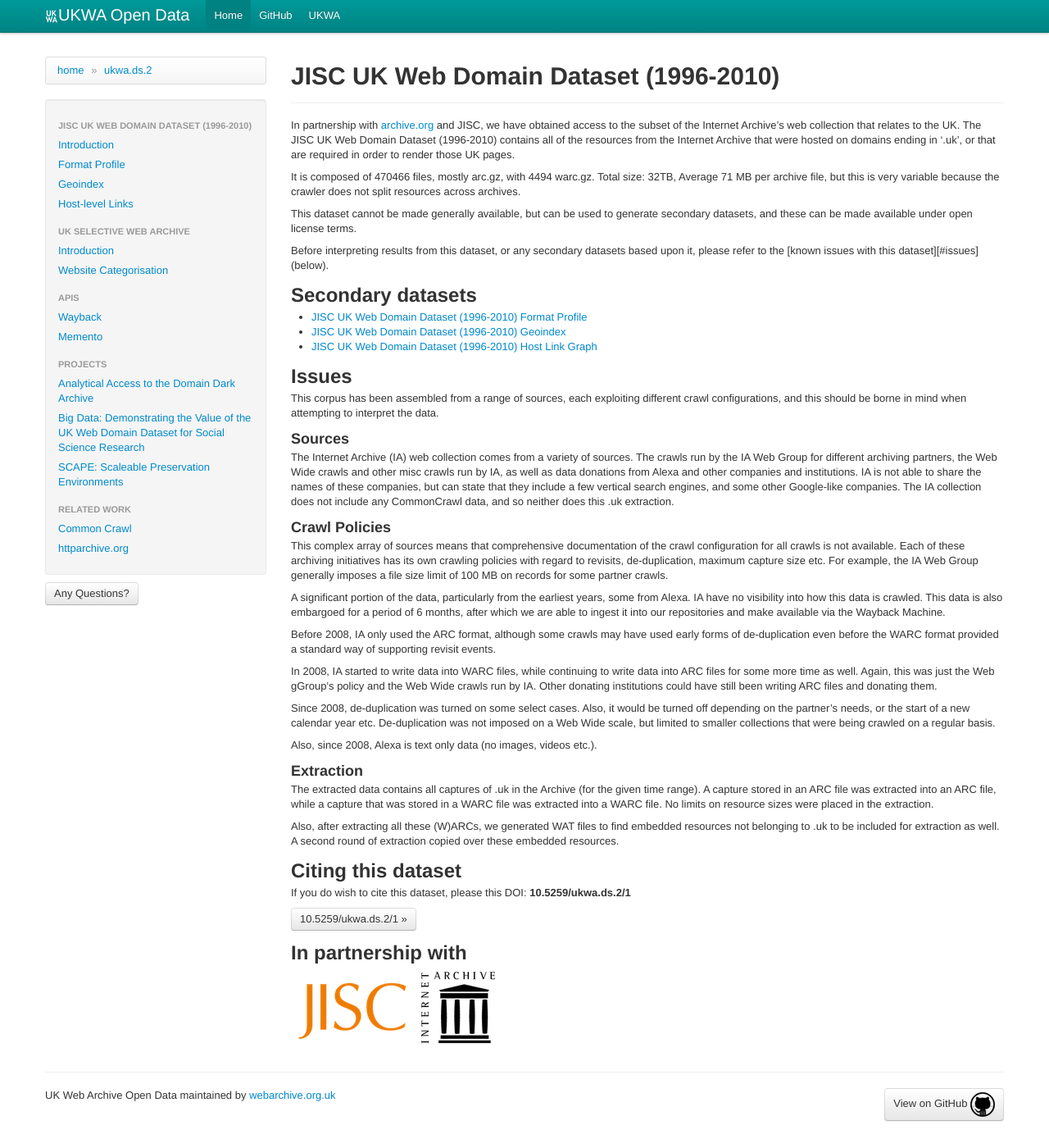
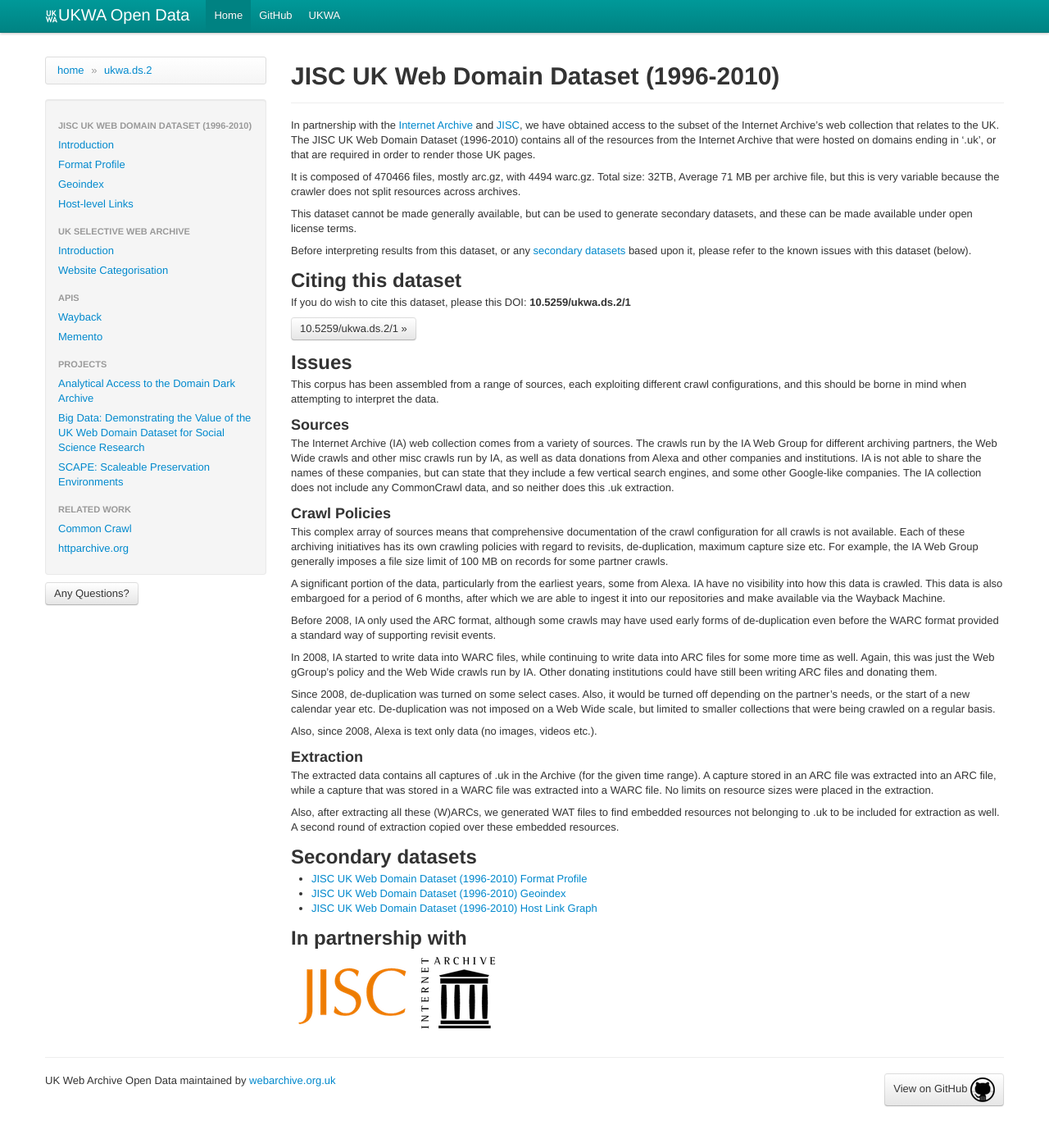
Before and after one commit to ukwa/opendata, a Jekyll site: the page built from ukwa.ds.2/index.md, in a window 1280 px wide and 1400 px high. Shown: the whole window at 82% size. Built offline with Jekyll 4.4.1, drawn with Linux system fonts in a browser that asks for light colours; part of the change alters nothing that is shown.

```diff
--- a/ukwa.ds.2/index.md
+++ b/ukwa.ds.2/index.md
@@ -4,21 +4,15 @@ title: JISC UK Web Domain Dataset (1996-2010)
 doi: 10.5259/ukwa.ds.2/1
 ---
 
-In partnership with [archive.org](http://www.archive.org/) and JISC, we have obtained access to the subset of the Internet Archive's web collection that relates to the UK. The JISC UK Web Domain Dataset (1996-2010) contains all of the resources from the Internet Archive that were hosted on domains ending in '.uk', or that are required in order to render those UK pages.
+In partnership with the [Internet Archive](http://www.archive.org/) and [JISC](http://www.jisc.ac.uk/), we have obtained access to the subset of the Internet Archive's web collection that relates to the UK. The JISC UK Web Domain Dataset (1996-2010) contains all of the resources from the Internet Archive that were hosted on domains ending in '.uk', or that are required in order to render those UK pages.
 
 It is composed of 470466 files, mostly arc.gz, with 4494 warc.gz. Total size: 32TB, Average 71 MB per archive file, but this is very variable because the crawler does not split resources across archives.
 
 This dataset cannot be made generally available, but can be used to generate secondary datasets, and these can be made available under open license terms.
 
-Before interpreting results from this dataset, or any secondary datasets based upon it, please refer to the [known issues with this dataset][#issues] (below).
+Before interpreting results from this dataset, or any [secondary datasets](secondary-datasets) based upon it, please refer to the known issues with this dataset (below).
 
-Secondary datasets
-------------------
-
-* [JISC UK Web Domain Dataset (1996-2010) Format Profile]({{ site.baseurl }}/ukwa.ds.2/fmt)
-* [JISC UK Web Domain Dataset (1996-2010) Geoindex]({{ site.baseurl }}/ukwa.ds.2/geo)
-* [JISC UK Web Domain Dataset (1996-2010) Host Link Graph]({{ site.baseurl }}/ukwa.ds.2/host-linkage)
-
+{% include cite_doi.md %}
 
 Issues
 ------
@@ -49,7 +43,12 @@ The extracted data contains all captures of .uk in the Archive (for the given ti
 
 Also, after extracting all these (W)ARCs, we generated WAT files to find embedded resources not belonging to .uk to be included for extraction as well. A second round of extraction copied over these embedded resources.
 
-{% include cite_doi.md %}
+Secondary datasets
+------------------
+
+* [JISC UK Web Domain Dataset (1996-2010) Format Profile]({{ site.baseurl }}/ukwa.ds.2/fmt)
+* [JISC UK Web Domain Dataset (1996-2010) Geoindex]({{ site.baseurl }}/ukwa.ds.2/geo)
+* [JISC UK Web Domain Dataset (1996-2010) Host Link Graph]({{ site.baseurl }}/ukwa.ds.2/host-linkage)
 
 In partnership with
 -------------------
```
